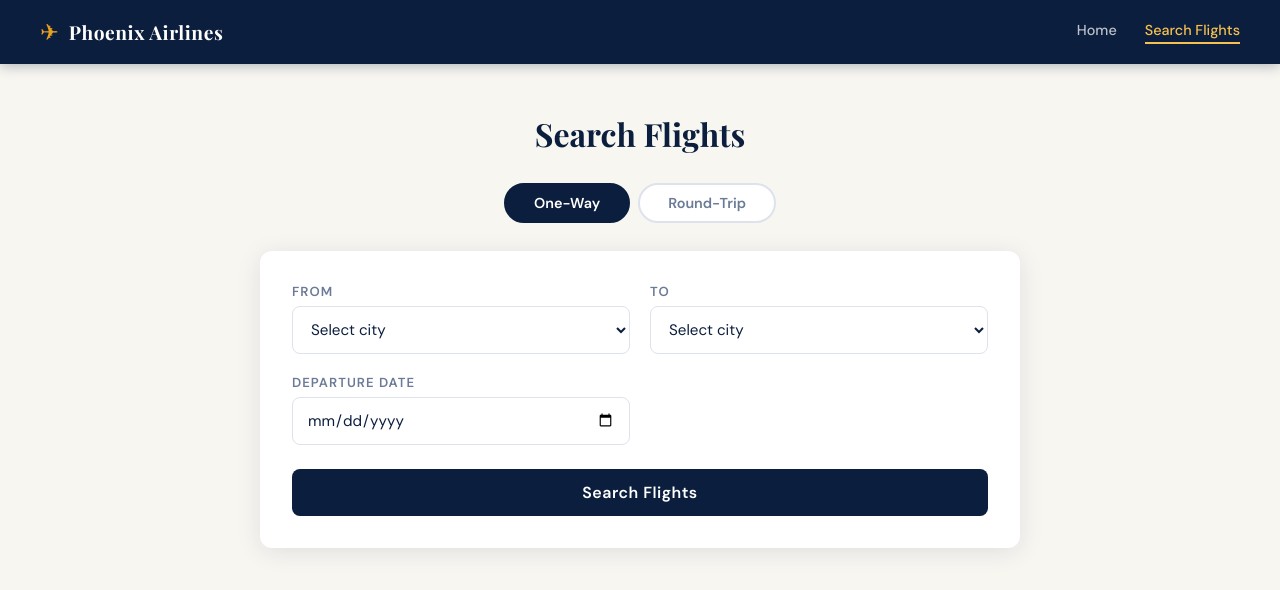
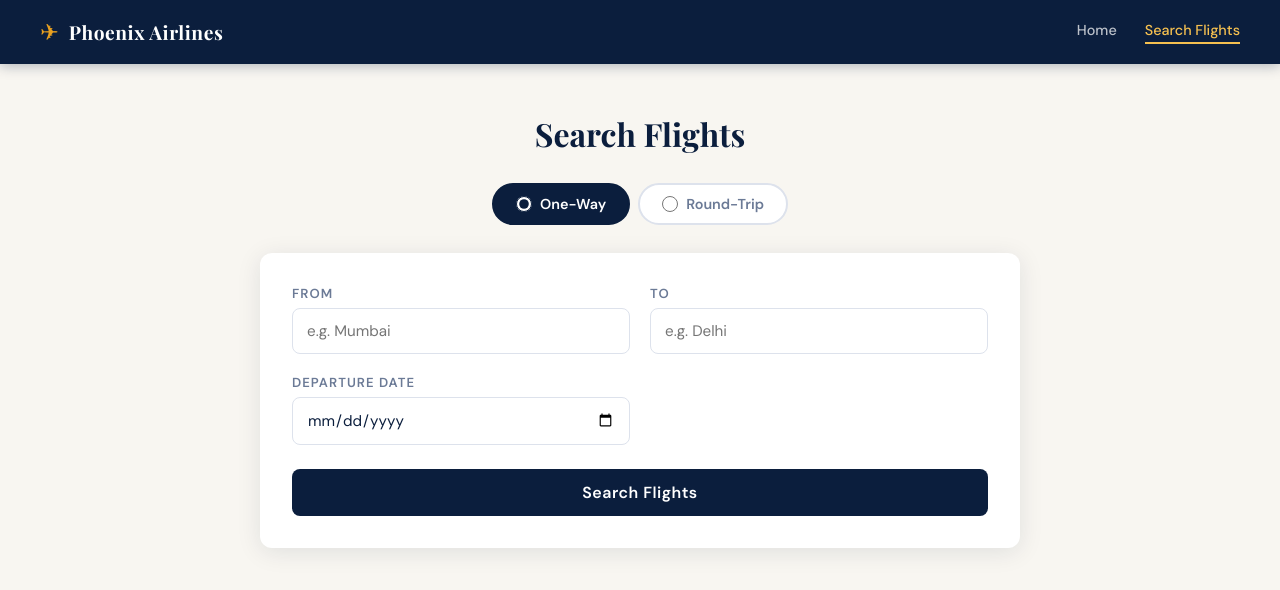
Before and after one commit to acciojob/phoenix-airlines-SHAIKADIL522, a React app: page /flight-search in a window 1280 px wide. Shown: the top 590 px of the page. Built offline with nearby package versions, Linux system fonts and the light colour scheme.

Commit message:
Fixed the test case error

```diff
--- a/src/pages/FlightSearch.jsx
+++ b/src/pages/FlightSearch.jsx
@@ -12,21 +12,9 @@ import {
 } from "../store/flightSlice";
 import { searchFlights } from "../data/flightsData";
 
-const CITIES = [
-  "Mumbai",
-  "Delhi",
-  "Bangalore",
-  "Chennai",
-  "Hyderabad",
-  "Kolkata",
-  "Pune",
-  "Ahmedabad",
-];
-
 const FlightSearch = () => {
   const dispatch = useDispatch();
   const history = useHistory();
-  const navigate = (path) => history.push(path);
 
   const {
     tripType,
@@ -43,25 +31,16 @@ const FlightSearch = () => {
   // ─── Validation ───────────────────────────────────────────────────
   const validate = () => {
     const newErrors = {};
-    const today = new Date();
-    today.setHours(0, 0, 0, 0);
-
-    if (!source.trim()) newErrors.source = "Please select a source city.";
-    if (!destination.trim())
-      newErrors.destination = "Please select a destination city.";
-    if (source && destination && source === destination)
+    if (!source.trim()) newErrors.source = "Please enter a source city.";
+    if (!destination.trim()) newErrors.destination = "Please enter a destination city.";
+    if (source.trim() && destination.trim() && source.trim().toLowerCase() === destination.trim().toLowerCase())
       newErrors.destination = "Source and destination cannot be the same.";
-    if (!departureDate)
-      newErrors.departureDate = "Please select a departure date.";
-    else if (new Date(departureDate) < today)
-      newErrors.departureDate = "Departure date cannot be in the past.";
-
+    if (!departureDate) newErrors.departureDate = "Please select a departure date.";
     if (tripType === "round-trip") {
       if (!returnDate) newErrors.returnDate = "Please select a return date.";
       else if (departureDate && new Date(returnDate) < new Date(departureDate))
         newErrors.returnDate = "Return date must be after departure date.";
     }
-
     return newErrors;
   };
 
@@ -81,7 +60,7 @@ const FlightSearch = () => {
 
   const handleBookFlight = (flight) => {
     dispatch(selectFlight(flight));
-    navigate("/flight-booking");
+    history.push("/flight-booking");
   };
 
   const today = new Date().toISOString().split("T")[0];
@@ -91,70 +70,66 @@ const FlightSearch = () => {
       <div className="search-container">
         <h2 className="page-title">Search Flights</h2>
 
-        {/* Trip Type Toggle */}
+        {/* Trip Type — radio inputs required by Cypress tests */}
         <div className="trip-toggle">
-          <button
-            className={`toggle-btn ${tripType === "one-way" ? "active" : ""}`}
-            onClick={() => dispatch(setTripType("one-way"))}
-          >
-            One-Way
-          </button>
-          <button
-            className={`toggle-btn ${
-              tripType === "round-trip" ? "active" : ""
-            }`}
-            onClick={() => dispatch(setTripType("round-trip"))}
-          >
-            Round-Trip
-          </button>
+          <label className="radio-label">
+            <input
+              type="radio"
+              name="tripType"
+              value="one-way"
+              checked={tripType === "one-way"}
+              onChange={() => dispatch(setTripType("one-way"))}
+            />
+            <span>One-Way</span>
+          </label>
+          <label className="radio-label">
+            <input
+              type="radio"
+              name="tripType"
+              value="round-trip"
+              checked={tripType === "round-trip"}
+              onChange={() => dispatch(setTripType("round-trip"))}
+            />
+            <span>Round-Trip</span>
+          </label>
         </div>
 
         {/* Search Form */}
         <form className="search-form" onSubmit={handleSearch} noValidate>
           <div className="form-row">
-            {/* Source */}
+            {/* Source — text input required by Cypress tests */}
             <div className="form-group">
               <label htmlFor="source">From</label>
-              <select
+              <input
+                type="text"
                 id="source"
+                placeholder="e.g. Mumbai"
                 value={source}
                 onChange={(e) => {
                   dispatch(setSource(e.target.value));
                   setErrors((prev) => ({ ...prev, source: undefined }));
                 }}
                 className={errors.source ? "input-error" : ""}
-              >
-                <option value="">Select city</option>
-                {CITIES.map((city) => (
-                  <option key={city} value={city}>
-                    {city}
-                  </option>
-                ))}
-              </select>
+              />
               {errors.source && (
                 <span className="error-msg">{errors.source}</span>
               )}
             </div>
 
-            {/* Destination */}
+            {/* Destination — text input required by Cypress tests */}
             <div className="form-group">
               <label htmlFor="destination">To</label>
-              <select
+              <input
+                type="text"
                 id="destination"
+                placeholder="e.g. Delhi"
                 value={destination}
                 onChange={(e) => {
                   dispatch(setDestination(e.target.value));
                   setErrors((prev) => ({ ...prev, destination: undefined }));
                 }}
                 className={errors.destination ? "input-error" : ""}
-              >
-                <option value="">Select city</option>
-                {CITIES.map((city) => (
-                  <option key={city} value={city}>
-                    {city}
-                  </option>
-                ))}
-              </select>
+              />
               {errors.destination && (
                 <span className="error-msg">{errors.destination}</span>
               )}
@@ -181,7 +156,7 @@ const FlightSearch = () => {
               )}
             </div>
 
-            {/* Return Date — visible only for round-trip */}
+            {/* Return Date — only shown for round-trip */}
             {tripType === "round-trip" && (
               <div className="form-group">
                 <label htmlFor="returnDate">Return Date</label>
@@ -230,9 +205,7 @@ const FlightSearch = () => {
                       <span>{flight.flightNumber}</span>
                       <span>{flight.departure} → {flight.arrival}</span>
                       <span>{flight.duration}</span>
-                      <span className="seats-left">
-                        {flight.seats} seats left
-                      </span>
+                      <span className="seats-left">{flight.seats} seats left</span>
                     </div>
                   </div>
                   <div className="flight-price-block">
--- a/src/pages/Home.jsx
+++ b/src/pages/Home.jsx
@@ -3,34 +3,27 @@ import { useHistory } from "react-router-dom";
 
 const Home = () => {
   const history = useHistory();
-  const navigate = (path) => history.push(path);
 
   return (
     <div className="home-page">
-      {/* Hero */}
       <section className="hero">
         <div className="hero-overlay" />
         <div className="hero-content">
           <div className="airline-badge">✈ Phoenix Airlines</div>
-          <h1 className="hero-title">
-            Fly Beyond
-            <br />
-            <span className="hero-accent">Every Horizon</span>
-          </h1>
+          {/* Cypress test looks for this exact text */}
+          <h1 className="hero-title">Flight Booking App</h1>
           <p className="hero-subtitle">
-            Book domestic flights with ease. Seamless journeys, exceptional
-            value.
+            Book domestic flights with ease. Seamless journeys, exceptional value.
           </p>
           <button
             className="cta-button"
-            onClick={() => navigate("/flight-search")}
+            onClick={() => history.push("/flight-search")}
           >
             Book a Flight
           </button>
         </div>
       </section>
 
-      {/* Features */}
       <section className="features">
         <div className="features-grid">
           <div className="feature-card">
--- a/src/styles/App.css
+++ b/src/styles/App.css
@@ -99,7 +99,6 @@ button {
   padding-bottom: 3px;
   border-bottom: 2px solid transparent;
   transition: color 0.2s, border-color 0.2s;
-  -webkit-user-select: none;
   user-select: none;
 }
 
@@ -107,8 +106,6 @@ button {
 .nav-link.active {
   color: var(--gold-light);
   border-color: var(--gold-light);
-  -webkit-user-select: none;
-  user-select: none;
 }
 
 /* ═══════════════════════════════════════════════════════════════════
@@ -792,3 +789,36 @@ button {
   background: var(--navy-light);
   transform: translateY(-1px);
 }
+
+/* ═══════════════════════════════════════════════════════════════════
+   RADIO BUTTON TRIP TOGGLE (Cypress-compatible)
+   ═══════════════════════════════════════════════════════════════════ */
+.radio-label {
+  display: flex;
+  align-items: center;
+  gap: 8px;
+  cursor: pointer;
+  padding: 10px 22px;
+  border-radius: 100px;
+  border: 2px solid var(--border);
+  background: var(--white);
+  font-size: 0.9rem;
+  font-weight: 600;
+  color: var(--muted);
+  transition: all 0.18s;
+  user-select: none;
+  -webkit-user-select: none;
+}
+
+.radio-label input[type="radio"] {
+  accent-color: var(--navy);
+  width: 16px;
+  height: 16px;
+  cursor: pointer;
+}
+
+.radio-label:has(input:checked) {
+  background: var(--navy);
+  color: var(--white);
+  border-color: var(--navy);
+}
```
